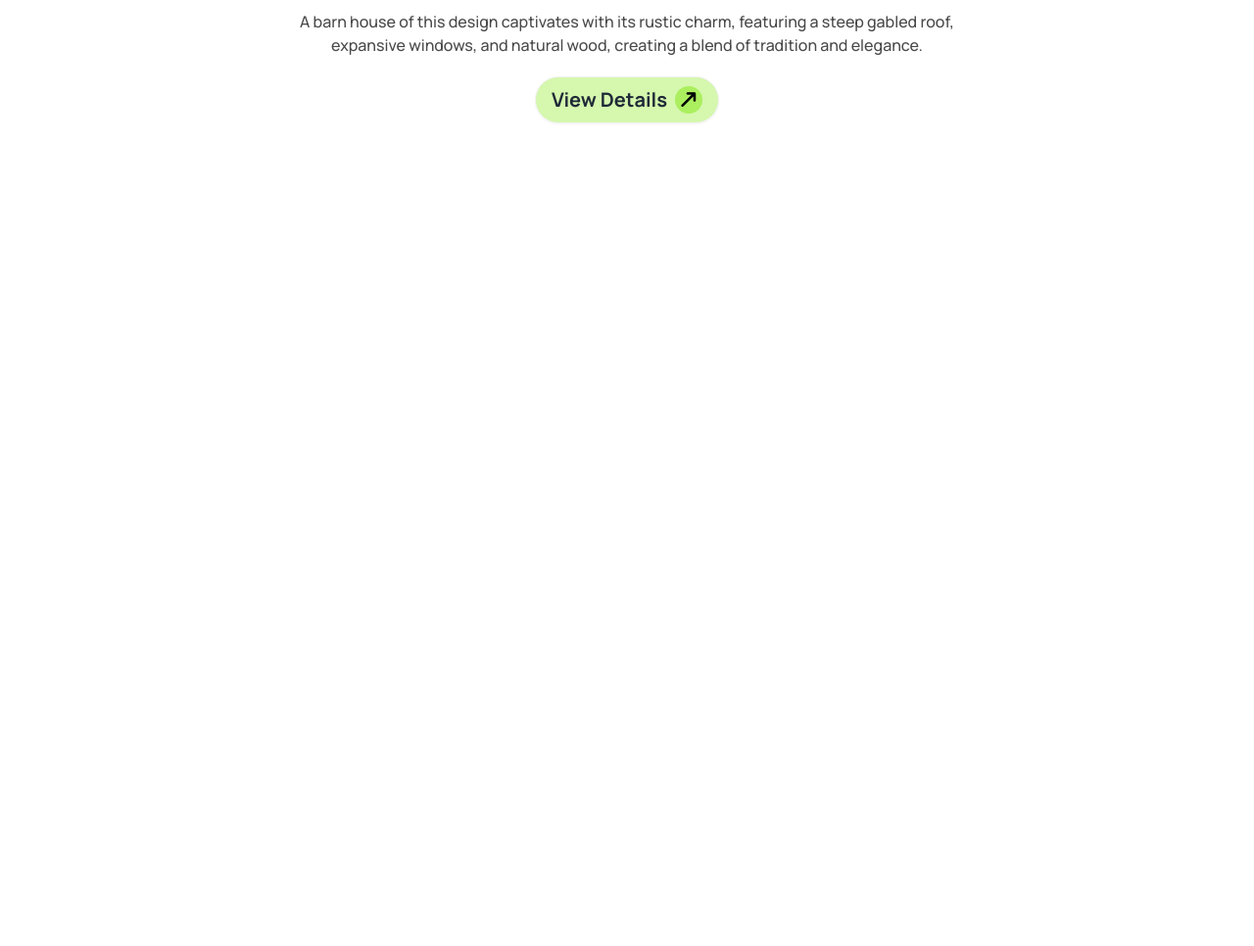
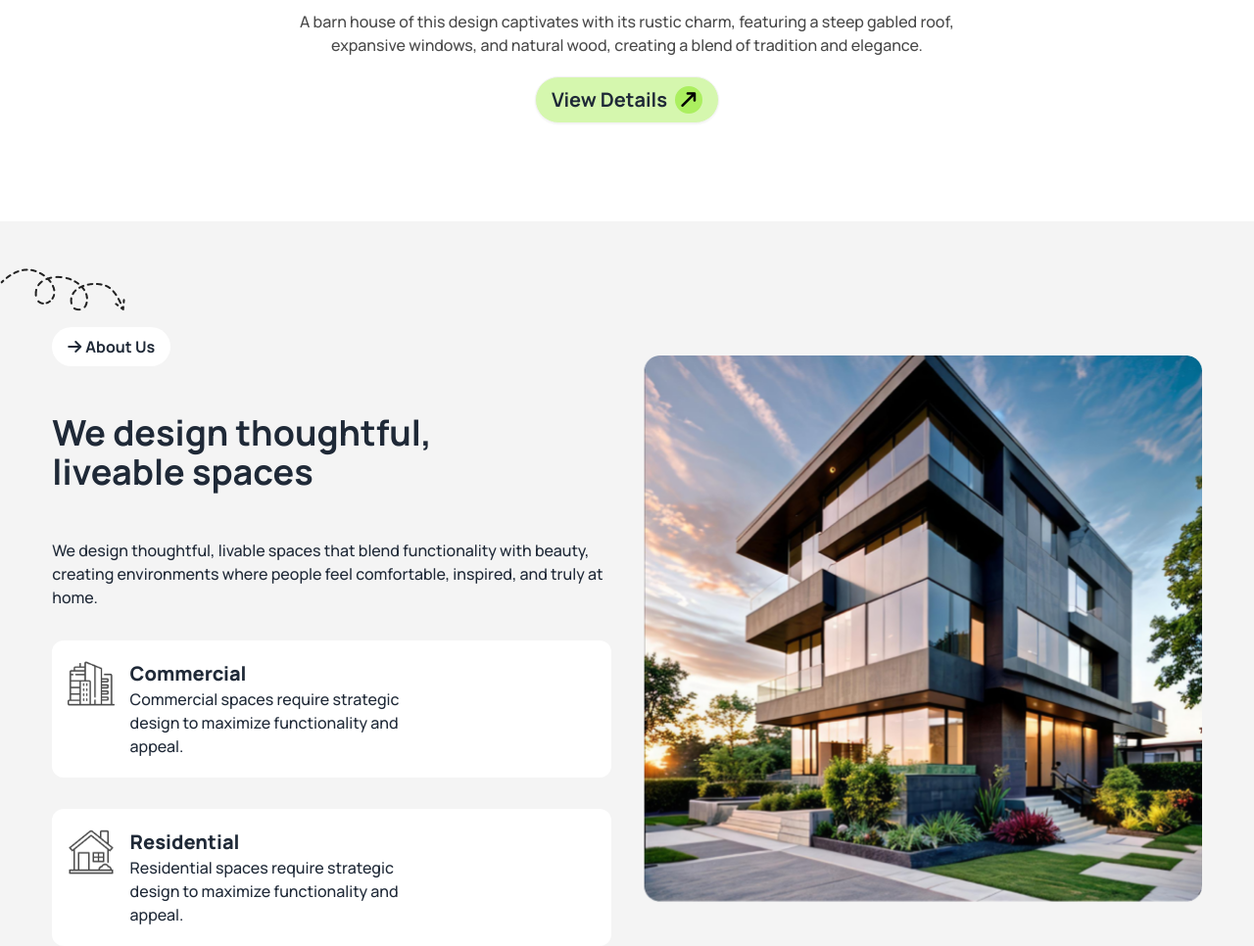
Before and after one commit to NomanSiddike/third-assignment, a plain HTML site: page index.html in a window 1280 px wide. Shown: the part 544-1510 px from the top of the page at 98% size. Before the commit the page ends 800 px from the top, so only its background shows below. Drawn offline with nearby package versions, Linux system fonts and the light colour scheme.

Commit message:
about us part complete

```diff
--- a/index.html
+++ b/index.html
@@ -76,8 +76,9 @@
       <!-- Nav Part End  -->
 
       <!-- Banner Part Start  -->
-       <section class="w-11/12 mx-auto">
+       <section class="w-11/12 mx-auto mb-20">
         <img class="mx-auto" src="./assets/banner.png" alt="">
+
         <div class="text-center">
           <h2 class="text-[#212121] font-extrabold text-3xl lg:text-5xl my-5">A barn house of this design has a <br> striking appearance</h2>
           <p class="mx-auto max-w-2xl text-[#494949] text-base font-medium">A barn house of this design captivates with its rustic charm, featuring a steep gabled roof, expansive windows, and natural wood, creating a blend of tradition and elegance.</p>
@@ -87,7 +88,45 @@
       <!-- Banner Part End  -->
     </header>
 
-    <main></main>
+    <main>
+      <!-- About Us Part Start  -->
+      <section class="bg-[#F4F4F4]">
+        <img class="pt-12 hidden lg:block" src="./assets/Vector.png" alt="">
+
+        <div class="w-11/12 mx-auto grid grid-cols-1 lg:grid-cols-2 gap-8">
+            <!-- Left Column -->
+            <div>
+                <div class="flex justify-center lg:justify-start items-center mt-4">
+                    <small class="text-base font-bold bg-white px-4 py-2 rounded-full text-center lg:text-left"><i class="fa-solid fa-arrow-right pr-1"></i>About Us</small>
+                </div>
+                <h3 class="text-center lg:text-left text-4xl font-bold py-12">We design thoughtful,<br>liveable spaces</h3>
+                <p class="text-center lg:text-left font-medium text-base">We design thoughtful, livable spaces that blend functionality with beauty, creating environments where people feel comfortable, inspired, and truly at home.</p>
+
+                <div class="flex items-start px-4 py-5 rounded-xl bg-white my-8">
+                    <img src="assets/commercial.png" alt="" class="w-12 h-12 mr-4">
+                    <div>
+                        <h4 class="text-xl font-extrabold">Commercial</h4>
+                        <p class="font-medium text-base pr-44">Commercial spaces require strategic design to maximize functionality and appeal.</p>
+                    </div>
+                </div>
+
+                <div class="flex items-start px-4 py-5 rounded-xl bg-white">
+                    <img src="assets/residential.png" alt="" class="w-12 h-12 mr-4">
+                    <div>
+                        <h4 class="text-xl font-extrabold">Residential</h4>
+                        <p class="font-medium text-base pr-44">Residential spaces require strategic design to maximize functionality and appeal.</p>
+                    </div>
+                </div>
+            </div>
+
+            <!-- Right Column -->
+            <div class="flex justify-center items-center">
+                <img src="./assets/Rectangle.png" alt="">
+            </div>
+        </div>
+    </section>
+      <!-- About Us Part End  -->
+    </main>
 
     <footer></footer>
   </body>
```
